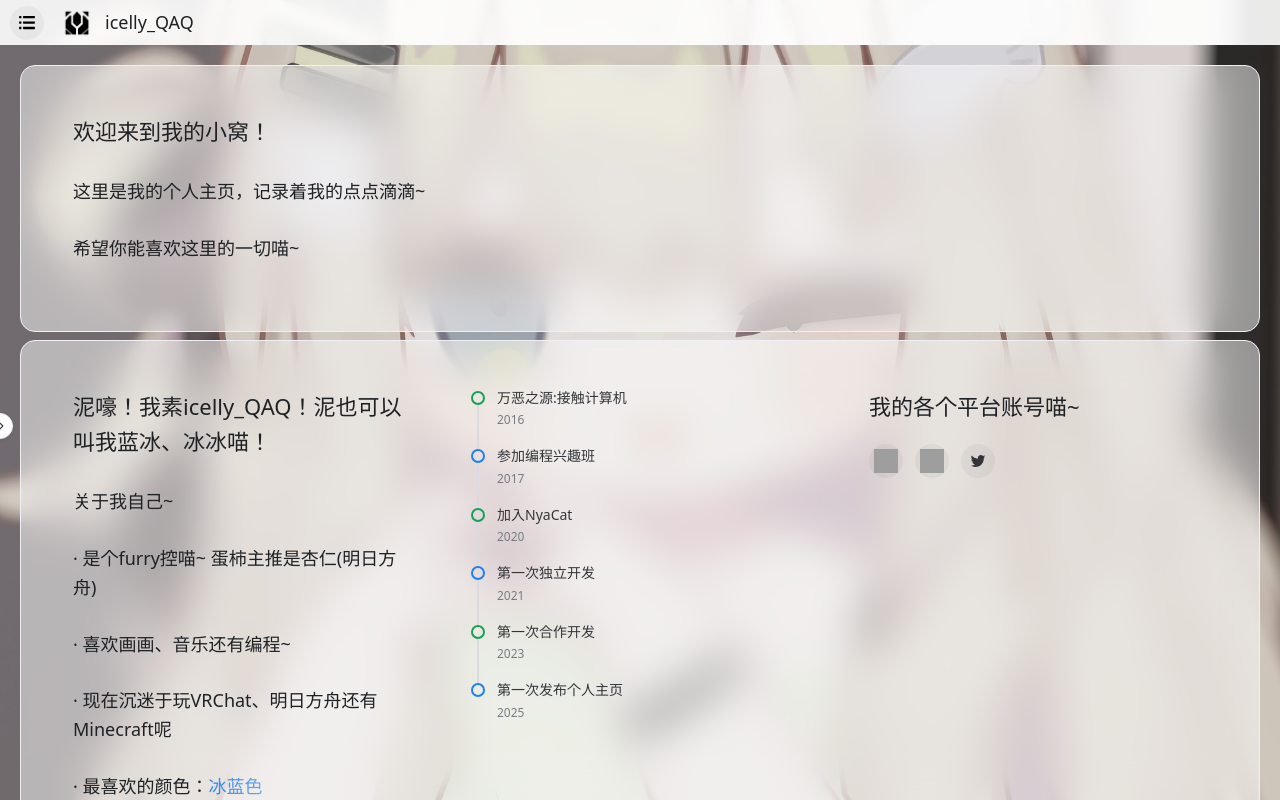
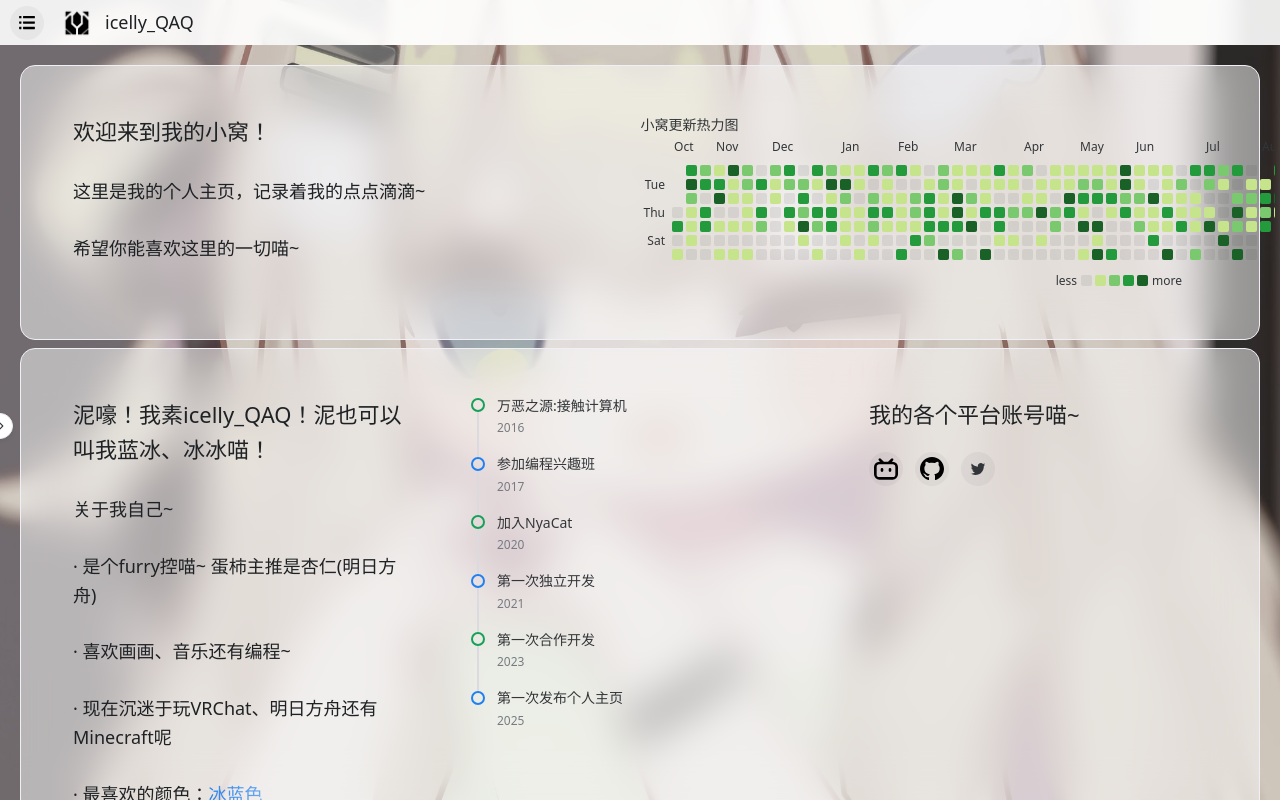
Before and after one commit to icelly-QAQ/iceHome, a Vue app: page /#/about/myself in a window 1280 px wide. Built offline with nearby package versions, Linux system fonts and the light colour scheme; grey boxes are pictures that could not be loaded; a small style sheet from the web is missing.

Commit message:
finished myself page

```diff
--- a/index.html
+++ b/index.html
@@ -2,7 +2,7 @@
 <html lang="en">
   <head>
     <meta charset="UTF-8" />
-    <link rel="icon" type="image/svg+xml" href="/vite.svg" />
+    <link rel="icon" type="image/svg+xml" href="/src/assets/static/frameStatic/Y-LIEF.png" />
     <meta name="viewport" content="width=device-width, initial-scale=1.0" />
     <title>icelly-homepage</title>
   </head>
--- a/src/views/about/myself.vue
+++ b/src/views/about/myself.vue
@@ -24,11 +24,23 @@
 
 <template>
   <n-flex style="padding: 15px">
+
     <n-card class="card">
-      <n-h2>欢迎来到我的小窝！</n-h2>
-      <n-h3>这里是我的个人主页，记录着我的点点滴滴~</n-h3>
-      <n-h3>希望你能喜欢这里的一切喵~</n-h3>
+      <n-grid x-gap="1" :cols="2">
+        <n-gi>
+          <n-h2>欢迎来到我的小窝！</n-h2>
+          <n-h3>这里是我的个人主页，记录着我的点点滴滴~</n-h3>
+          <n-h3>希望你能喜欢这里的一切喵~</n-h3>
+        </n-gi>
+        <n-gi>
+          <div v-for="theme in themes" :key="theme.value" style="margin-right: 25px;">
+              小窝更新热力图
+            <n-heatmap :data="data" :color-theme="theme.value" />
+          </div>
+        </n-gi>
+      </n-grid>
     </n-card>
+
     <n-card class="card">
       <n-grid x-gap="60px" :cols="3">
         <n-gi>
@@ -126,4 +138,11 @@
 <script setup lang="ts">
 import BiliBiliIcon from '@/assets/static/svglogo/bilibili.svg';
 import GitHubIcon from '@/assets/static/svglogo/github.svg';
+import { heatmapMockData } from 'naive-ui'
+
+const data = heatmapMockData()
+
+const themes = [
+  { name: '绿色', value: 'green' },
+] as const
 </script>
```
Also changed, not shown: src/assets/static/svglogo/bilibili.svg (added), src/assets/static/svglogo/github.svg (added).
